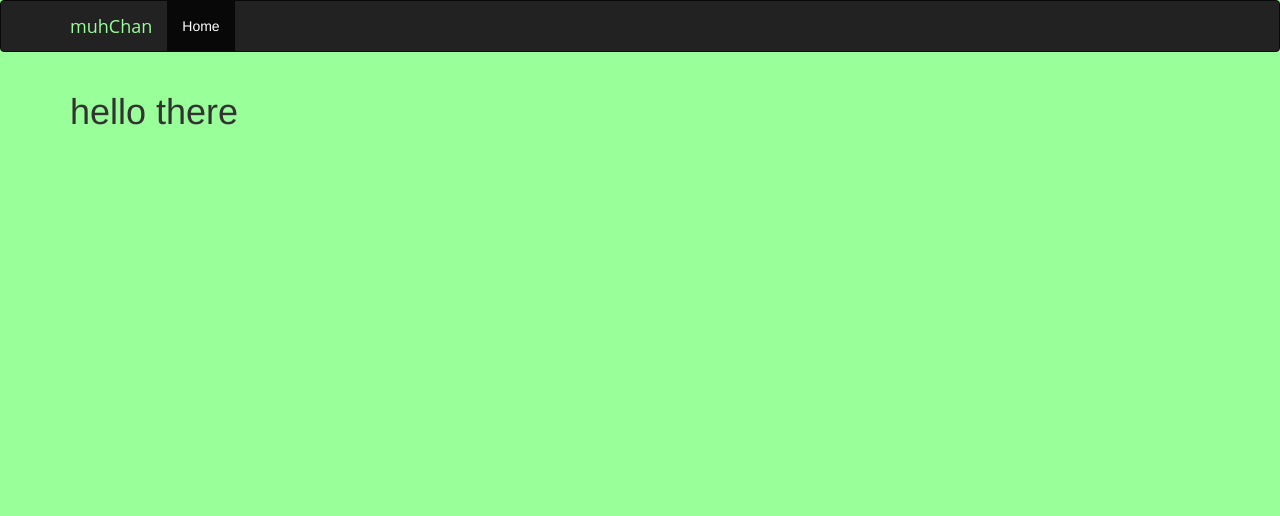
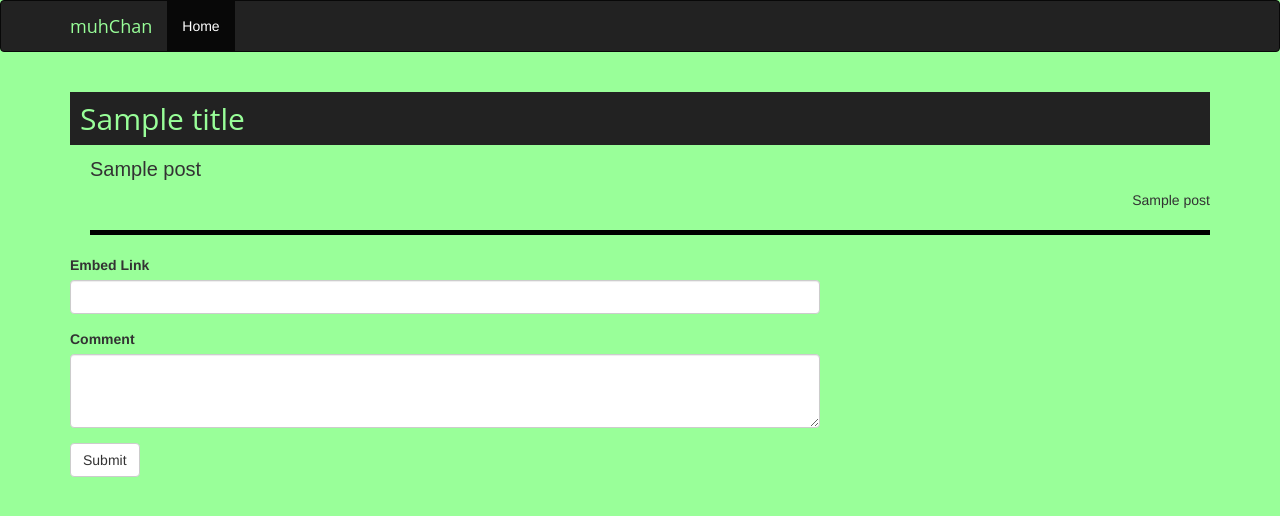
Before and after one commit to pvacey/muhchan, a Flask app: template templates/viewthread.html in a window 1280 px wide. Shown: the top 516 px of the page. Run offline with Flask 2, Linux system fonts and the light colour scheme; the template is opened without the code that fills it: most values are stand-ins (such as "Sample title", 1, 10 or a date in 2020); some libraries are stand-ins or nearby versions; some web fonts are replaced.

Commit message:
added view thread function. adjust styles too

```diff
--- a/app.py
+++ b/app.py
@@ -35,6 +35,9 @@ def index():
 		comment = request.form['comment']
 		embed = request.form['embed']
 
+		if subject == "" or comment == "" or embed =="":
+			return "need javascript"
+
 		#get highest threadID
 		cur.execute('SELECT MAX(id) FROM thread;')
 		#current post is 1 higher
@@ -59,19 +62,25 @@ def index():
 
 @app.route('/thread/<threadID>',methods = ['GET', 'POST'])
 def viewThread(threadID):
+	#import shit
+	providers = micawber.bootstrap_basic()
+	add_oembed_filters(app, providers)
+	#database shit
 	db_obj = connect_db()
 	cur = db_obj[0]
 	con = db_obj[1]
 
 	#get information about this thread
-	cur.execute('SELECT * FROM thread WHERE id ;')
+	cur.execute('SELECT * FROM thread WHERE id ='+threadID+';')
 	threadInfo = cur.fetchall()
+
+	title = threadInfo[0][1]
+
 	#get original post belonging to each thread
-	cur.execute('SELECT * FROM post WHERE id = 1 ;')
+	cur.execute('SELECT * FROM post WHERE threadID ='+threadID+';')
 	posts = cur.fetchall()
 
-
-	return render_template('viewThread.html')
+	return render_template('viewThread.html',title=title, posts=posts)
 #connect to database, return cursor and connection
 def connect_db():
 	con = None
--- a/static/css/chan.css
+++ b/static/css/chan.css
@@ -16,10 +16,18 @@ hr {
 p {
   font-family: 'Archivo Narrow', sans-serif;
   font-weight: 400;
-  margin: 10px;
+  margin: 6px;
+  margin-left: 20px;
   font-size: 20px;
+}
+dd {
+  text-align:right
 }
 .navbar-inverse .navbar-brand {
   color: #99FF99;
   font-family: 'Open Sans', sans-serif;
 }
+.post-divider{
+  .featurette-divider;
+  margin-left: 20px;
+}
--- a/templates/viewthread.html
+++ b/templates/viewthread.html
@@ -1,8 +1,34 @@
 {% extends "base.html" %}
 {% block content %}
-<div class="chan">
+  <div class="chan">
   <div class="container">
-    <h1>hello there</h1>
+    <h2>{{title}}</h2>
+      {%for post in posts%}
+        {% if post[4] %}
+	  <p>{{post[4] |oembed(urlize_all=False) }}</p>
+	{%endif%}
+        <p>{{post[3]}}</p>
+        <dd>{{post[2]}}</dd>
+	<hr class="post-divider">
+      {%endfor%}
+
+    <div class="row">
+    <div class="col-md-8">
+    <!--put dat form here-->
+    <form method="post">
+      <div class="form-group">
+        <label for="embed"> Embed Link</label>
+        <input type="text" class="form-control" name="embed">
+	</div>
+      <div class="form-group">
+        <label for="comment">Comment</label>
+        <textarea class="form-control" rows="3" name="comment"></textarea>
+      </div>
+    <button type="submit" class="btn btn-default" action="/">Submit</button>
+    </form>
+    </div>
+    </div>
+
   </div>
-</div>
+  </div>
 {% endblock %}
```
Also changed, not shown: templates/listthreads.html (+4 -5 lines).
